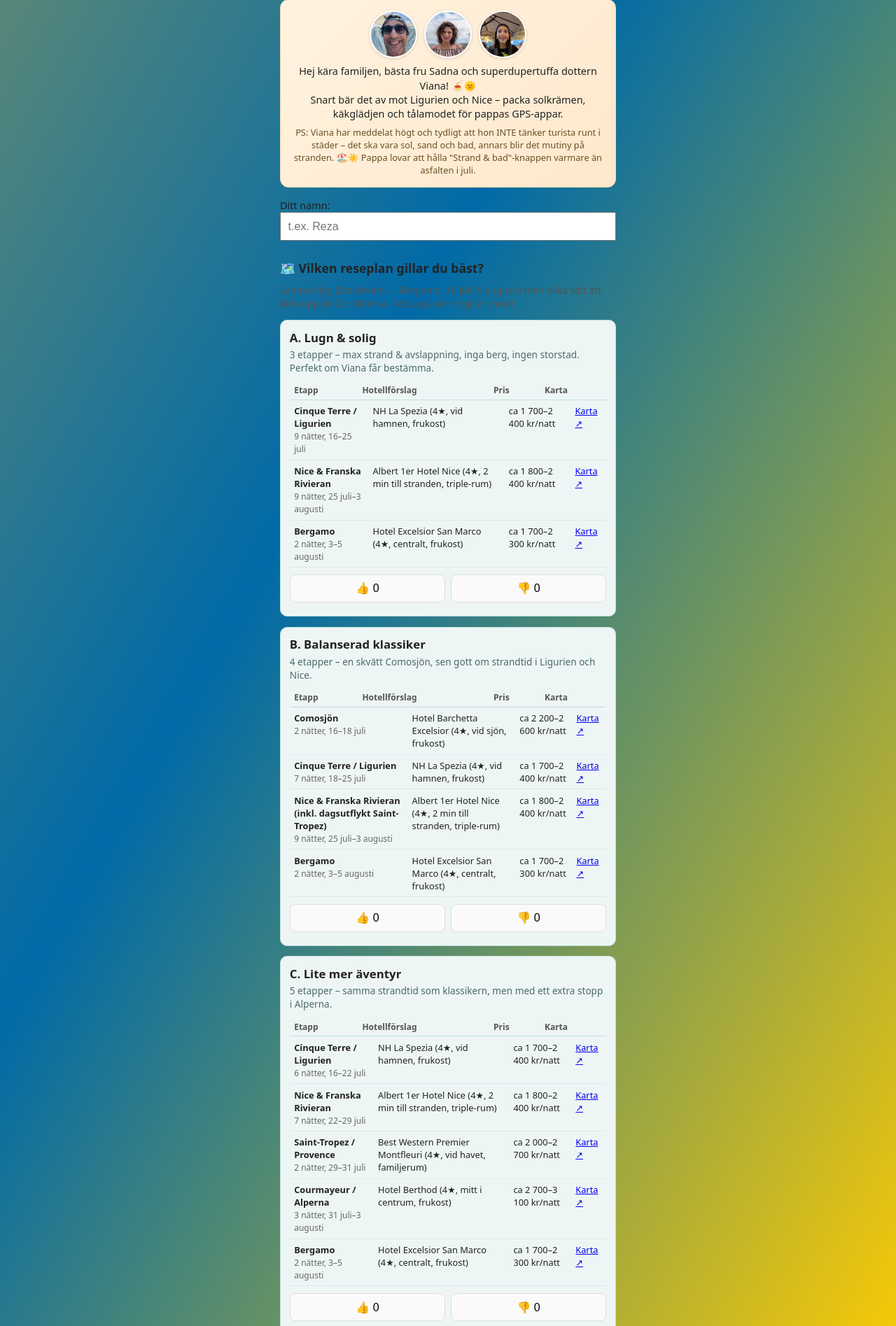
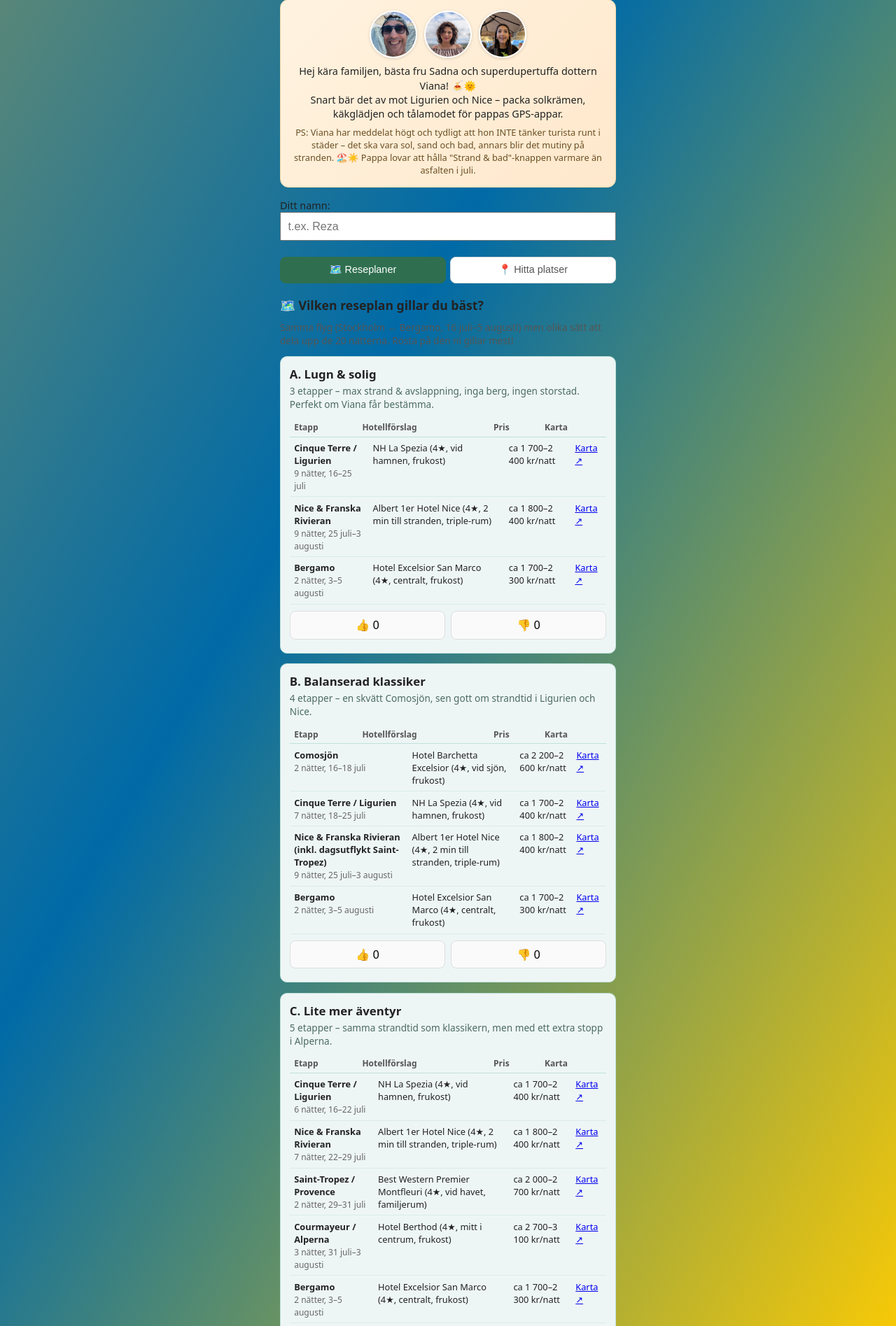
Before and after one commit to RezaBaza/ResaApp, a Flask app: page / in a window 1280 px wide. Shown: the part 58-1953 px from the top of the page at 70% size. Run offline with Flask 3, Linux system fonts and the light colour scheme; tables that the repository leaves empty hold one stand-in row (values such as "Sample post").

Commit message:
add sections

```diff
--- a/static/style.css
+++ b/static/style.css
@@ -127,6 +127,44 @@ label {
   display: block;
   margin-top: 0.5rem;
   font-size: 0.9rem;
+}
+
+/* Flikarna ("Reseplaner" / "Hitta platser") – se index.html (.tab-nav,
+   .tab-section) och app.js (initTabs). Bara EN .tab-section är synlig
+   åt gången (.hidden döljer den), så man slipper skrolla förbi alla
+   reseplans-kort för att hitta "Hitta platser"-knappen. */
+.tab-nav {
+  display: flex;
+  gap: 0.4rem;
+  margin: 0.8rem 0;
+}
+
+.tab-btn {
+  flex: 1;
+  padding: 0.6rem 0.4rem;
+  font-size: 0.9rem;
+  border: 1px solid #ddd;
+  border-radius: 8px;
+  background: white;
+  color: #555;
+}
+
+.tab-btn.active {
+  background: #2f6f4f;
+  color: white;
+  border-color: #2f6f4f;
+}
+
+.tab-section.hidden {
+  display: none;
+}
+
+select#radius {
+  width: 100%;
+  padding: 0.6rem;
+  font-size: 1rem;
+  box-sizing: border-box;
+  margin-bottom: 0.5rem;
 }
 
 input[type="text"] {
--- a/templates/index.html
+++ b/templates/index.html
@@ -66,22 +66,50 @@
 
   <!-- Vem röstar? Sparas i mobilens egen lagring (localStorage) så man
        inte behöver skriva namnet varje gång man öppnar sidan. Ligger
-       HÖGT UPP (före reseplanerna) eftersom man behöver ha skrivit sitt
-       namn för att kunna rösta på en reseplan också, inte bara platser. -->
+       HÖGT UPP, gemensamt för båda flikarna, eftersom man behöver ha
+       skrivit sitt namn för att rösta i någon av dem. -->
   <label for="person">Ditt namn:</label>
   <input id="person" type="text" placeholder="t.ex. Reza">
   <p id="status"></p>
 
-  <!-- Reseplans-alternativen (se plans.py / app.js: loadPlans) – fyra
-       hela resrutter att rösta på, laddas direkt vid sidladdning eftersom
-       de inte behöver GPS-position. -->
-  <div id="plans"></div>
+  <!-- Två separata flikar istället för en lång sida man måste skrolla
+       igenom – annars hamnar "Hitta platser"-knappen långt ner under
+       alla reseplans-korten. Bara EN flik är synlig i taget
+       (.tab-section.hidden i CSS:en), och knapparna i .tab-nav styr
+       vilken (se app.js: initTabs). -->
+  <nav class="tab-nav">
+    <button class="tab-btn active" data-tab="tab-plans">🗺️ Reseplaner</button>
+    <button class="tab-btn" data-tab="tab-nearby">📍 Hitta platser</button>
+  </nav>
 
-  <h1>Vad finns nära oss? 📍</h1>
+  <section id="tab-plans" class="tab-section">
+    <!-- Reseplans-alternativen (se plans.py / app.js: loadPlans) – fyra
+         hela resrutter att rösta på, laddas direkt vid sidladdning
+         eftersom de inte behöver GPS-position. -->
+    <div id="plans"></div>
+  </section>
 
-  <button id="find-btn">Hitta platser nära mig</button>
+  <section id="tab-nearby" class="tab-section hidden">
+    <h1>Vad finns nära oss? 📍</h1>
 
-  <div id="results"></div>
+    <label for="radius">Sökradie:</label>
+    <select id="radius">
+      <option value="1">1 km</option>
+      <option value="2" selected>2 km</option>
+      <option value="3">3 km</option>
+      <option value="4">4 km</option>
+      <option value="5">5 km</option>
+      <option value="6">6 km</option>
+      <option value="7">7 km</option>
+      <option value="8">8 km</option>
+      <option value="9">9 km</option>
+      <option value="10">10 km</option>
+    </select>
+
+    <button id="find-btn">Hitta platser nära mig</button>
+
+    <div id="results"></div>
+  </section>
 
   <script src="{{ url_for('static', filename='app.js') }}"></script>
 </body>
```
Also changed, not shown: static/app.js (+38 -3 lines).
